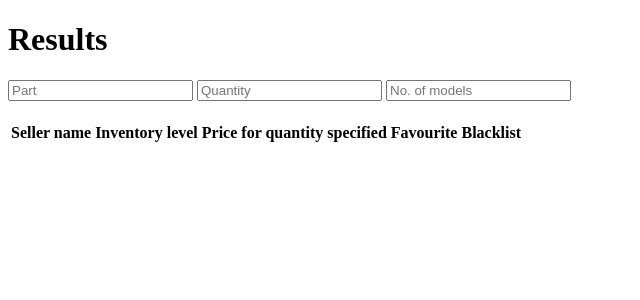
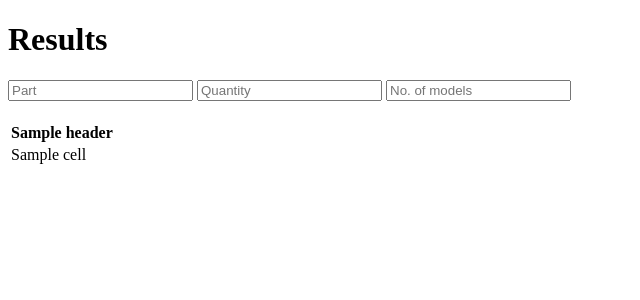
Before and after one commit to tomalexsmith/Stocsus, a Flask app: template templates/results.html in a window 1280 px wide. Shown: the part 184-484 px from the top of the page, without its empty margins (0-640 px from the left). Run offline with Flask 2, Linux system fonts and the light colour scheme; the template is opened without the code that fills it: most values are stand-ins (such as "Sample title", 1, 10 or a date in 2020); form fields are guessed from the names that the template uses; lists and menus that the app fills with data are empty.

Commit message:
Fix results.html incorrectly iterating through data

```diff
--- a/templates/results.html
+++ b/templates/results.html
@@ -19,26 +19,17 @@
         <h2></h2>
         <table>
             <tr>
-                <th>Seller name</th>
-                <th>Inventory level</th>
-                <th>Price for quantity specified</th>
-                <th>Favourite</th>
-                <th>Blacklist</th>
+                {% for header in headings %}
+                <th>{{  header }}</th>
+                {% endfor %}
             </tr>
-            {% for seller in sellers %}
+            {% for row in data %}
                 <tr>
-                    {% for seller in final_sellers %}
-                    <td></td>
-                    <td></td>
-                    <td></td>
-                    <td></td>
-                    <td></td>
-                    <td></td>
+                    {% for cell in row %}
+                    <td>{{ cell }}</td>
                     {% endfor %}
                 </tr>
             {% endfor %}
         </table>
     </div>
-
-
 {% endblock %}
```
